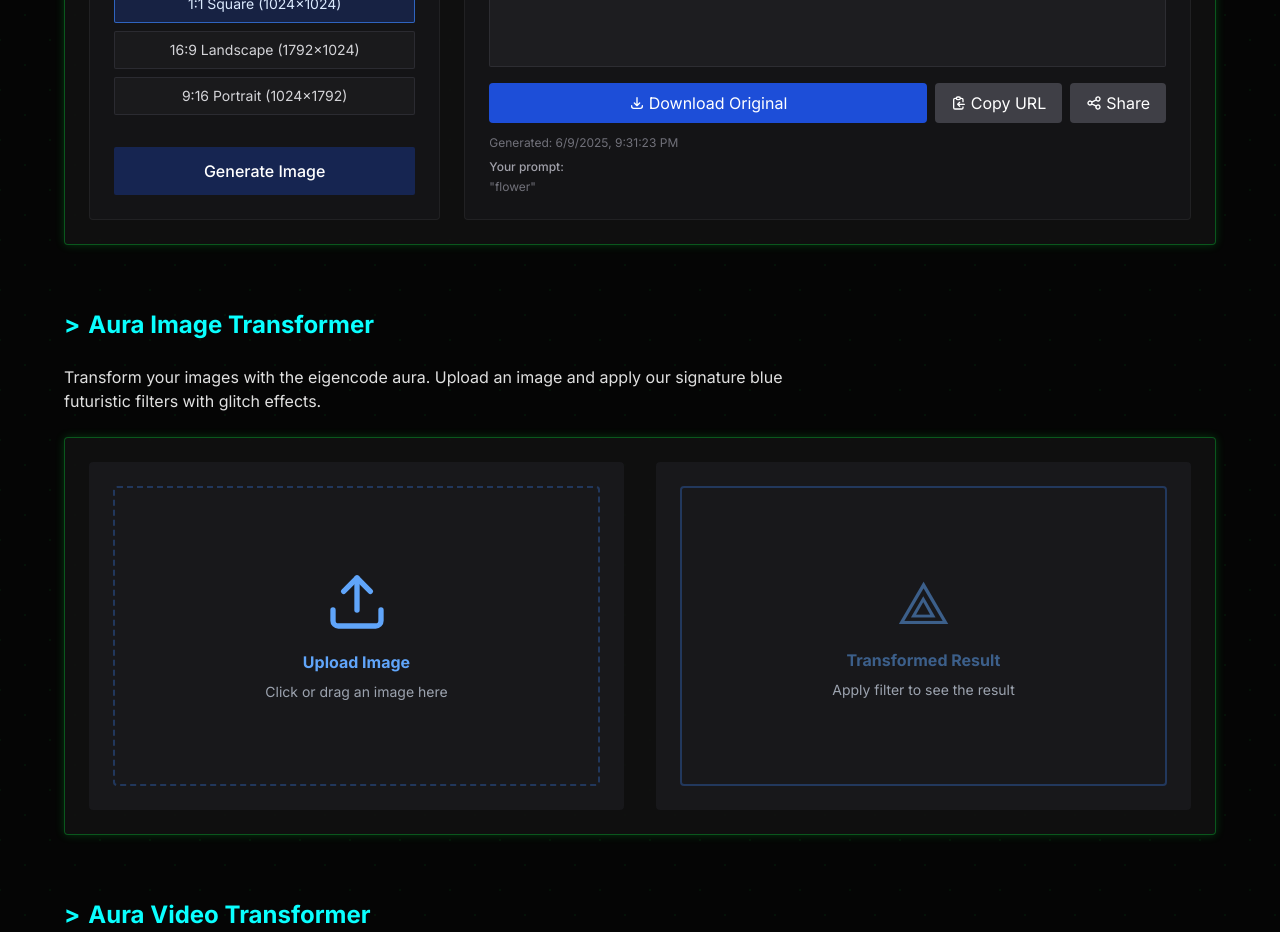
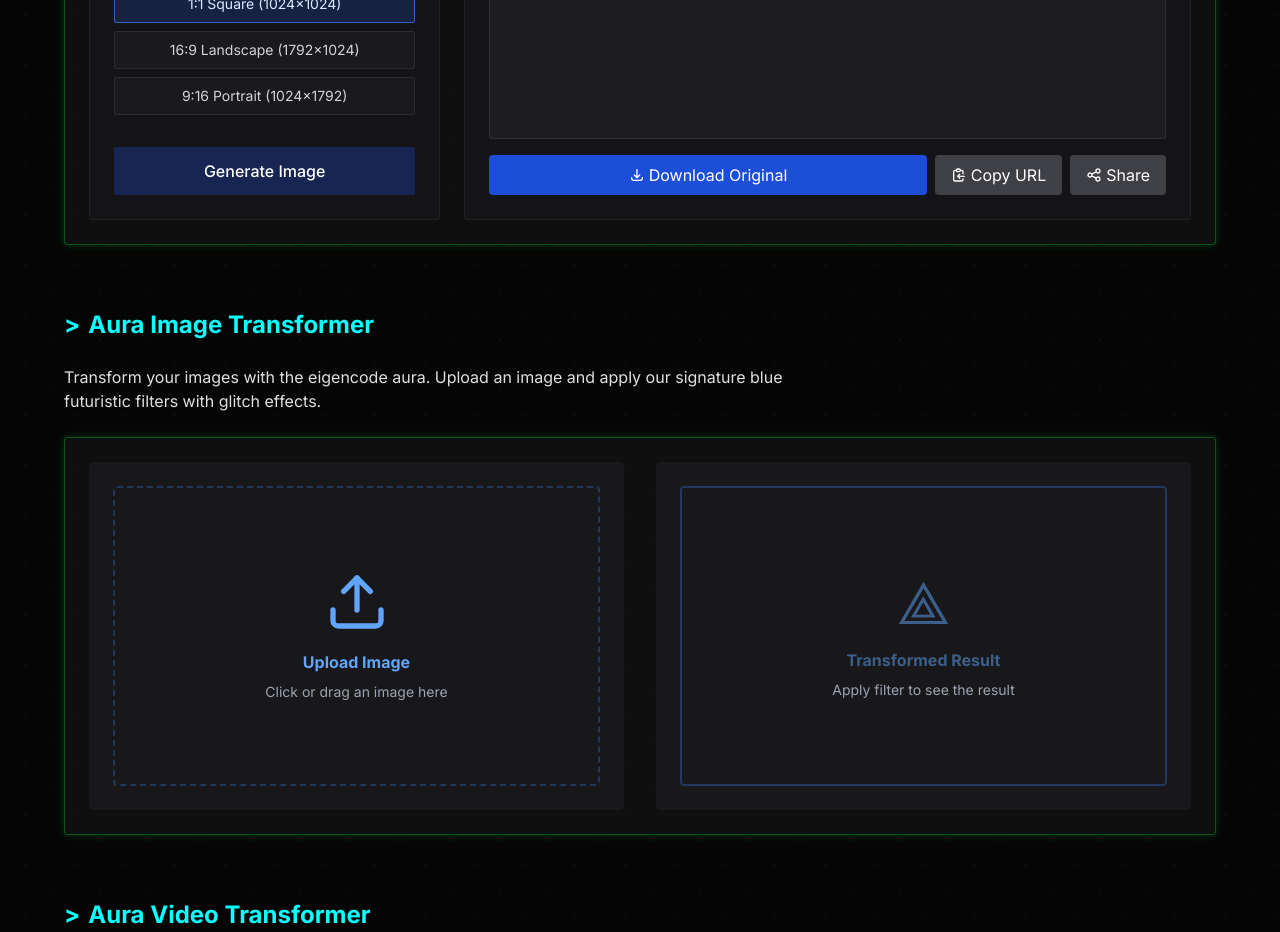
Before and after one commit to pasindupiumal03/eigencode, a Next.js app: page /aura in a window 1280 px wide. Shown: the part 1960-2892 px from the top of the page. Built offline with nearby package versions, Linux system fonts and the light colour scheme.

Commit message:
ui updatee

```diff
--- a/components/ImageGenForm.tsx
+++ b/components/ImageGenForm.tsx
@@ -827,19 +827,6 @@ export default function ImageGenForm() {
                     </button>
                   </div>
                 </div>
-                <div className="text-xs space-y-2">
-                  <div className="text-zinc-500">
-                    Generated: 6/9/2025, 9:31:23 PM
-                  </div>
-                  <div>
-                    <div className="text-zinc-400 font-medium">
-                      Your prompt:
-                    </div>
-                    <div className="text-zinc-500 text-xs mt-1 line-clamp-2">
-                      "flower"
-                    </div>
-                  </div>
-                </div>
               </div>
             )}
           </div>
```
